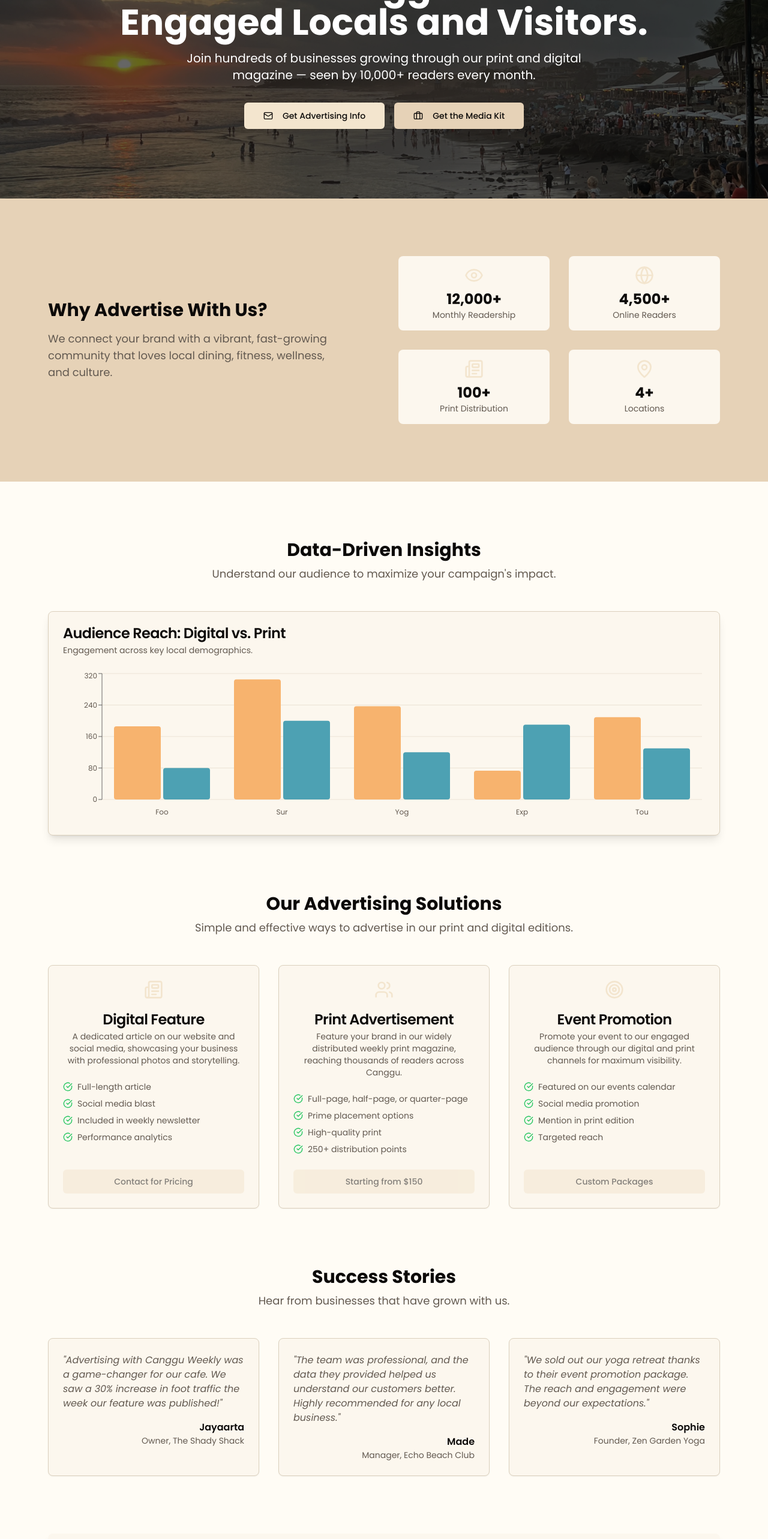
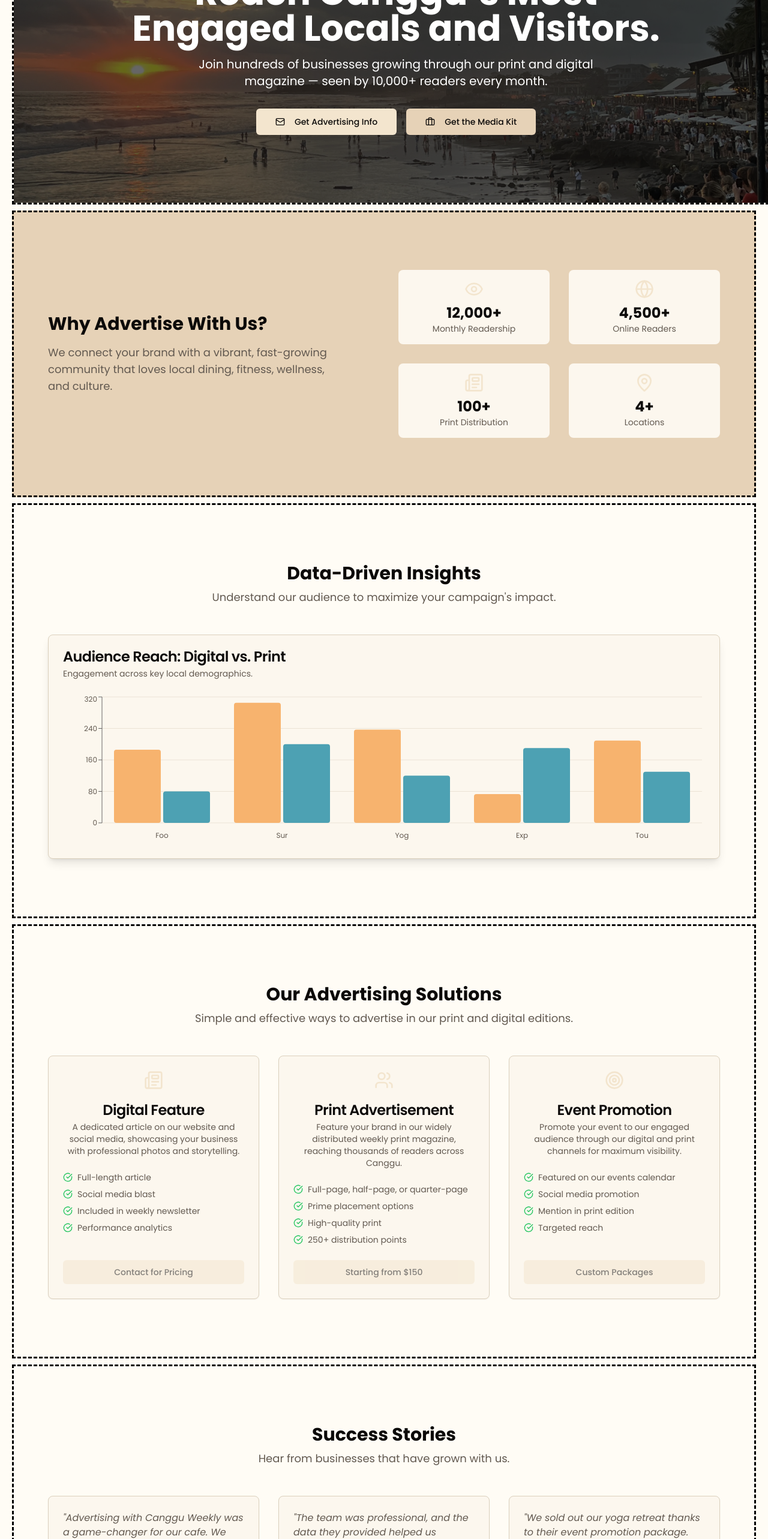
Before and after one commit to SpicyChickenDoang/canggu-weekly, a Next.js app: page /advertisers in a window 1280 px wide. Shown: the part 234-2800 px from the top of the page at 60% size. Built offline with nearby package versions, Linux system fonts and the light colour scheme.

Commit message:
in routes /advertisers, add these classname to the section tags
"border

```diff
--- a/src/app/advertisers/page.tsx
+++ b/src/app/advertisers/page.tsx
@@ -11,13 +11,10 @@ export default function AdvertisersPage() {
     <div className="bg-background">
       <HeroSection />
       <AudienceStatsSection />
-
-      <div className="container mx-auto max-w-6xl px-4 py-16 md:py-24 space-y-24">
-        <DataInsightsSection />
-        <SolutionsSection />
-        <TestimonialsSection />
-        <CtaSection />
-      </div>
+      <DataInsightsSection />
+      <SolutionsSection />
+      <TestimonialsSection />
+      <CtaSection />
     </div>
   );
 }
--- a/src/components/advertisers/audience-stats-section.tsx
+++ b/src/components/advertisers/audience-stats-section.tsx
@@ -4,7 +4,7 @@ import { Eye, Globe, Newspaper, MapPin } from 'lucide-react';
 
 export function AudienceStatsSection() {
     return (
-        <section className="bg-muted">
+        <section className="bg-muted border-black mx-5 my-[10px] border-dashed border-[3px]">
             <div className="container mx-auto max-w-6xl px-4 py-16 md:py-24">
                 <div className="grid grid-cols-1 md:grid-cols-2 gap-12 items-center">
                     <div className="md:pr-12">
--- a/src/components/advertisers/cta-section.tsx
+++ b/src/components/advertisers/cta-section.tsx
@@ -17,7 +17,7 @@ const TelegramIcon = (props: React.SVGProps<SVGSVGElement>) => (
 
 export function CtaSection() {
     return (
-        <section id="contact" className="rounded-lg bg-card p-10 text-center shadow-lg">
+        <section id="contact" className="rounded-lg bg-card p-10 text-center shadow-lg border-black mx-5 my-[10px] border-dashed border-[3px]">
             <h3 className="font-headline text-3xl font-bold">Ready to Grow Your Business?</h3>
             <p className="mx-auto mt-4 max-w-xl text-muted-foreground">
                 Our team is ready to help you create the perfect advertising campaign. Get in touch today to receive our media kit and discuss your options.
--- a/src/components/advertisers/data-insights-section.tsx
+++ b/src/components/advertisers/data-insights-section.tsx
@@ -25,7 +25,8 @@ const chartConfig = {
 
 export function DataInsightsSection() {
     return (
-        <section>
+        <section className="border-black mx-5 my-[10px] border-dashed border-[3px] py-16 md:py-24">
+          <div className="container mx-auto max-w-6xl px-4">
             <div className="text-center mb-12">
                 <h2 className="font-headline text-3xl font-bold">Data-Driven Insights</h2>
                 <p className="mt-2 text-lg text-muted-foreground">
@@ -59,6 +60,7 @@ export function DataInsightsSection() {
                   </ChartContainer>
               </CardContent>
             </Card>
+          </div>
         </section>
     )
 }
--- a/src/components/advertisers/hero-section.tsx
+++ b/src/components/advertisers/hero-section.tsx
@@ -7,7 +7,7 @@ import { Mail, Briefcase } from 'lucide-react';
 
 export function HeroSection() {
   return (
-    <section className="relative h-[60vh] min-h-[500px] w-full">
+    <section className="relative h-[60vh] min-h-[500px] w-full border-black mx-5 my-[10px] border-dashed border-[3px] overflow-hidden">
       <Image
         src="/images/img-7.webp"
         alt="Business meeting in a tropical location"
--- a/src/components/advertisers/solutions-section.tsx
+++ b/src/components/advertisers/solutions-section.tsx
@@ -30,7 +30,8 @@ const advertisingOptions = [
 
 export function SolutionsSection() {
     return (
-        <section>
+        <section className="border-black mx-5 my-[10px] border-dashed border-[3px] py-16 md:py-24">
+          <div className="container mx-auto max-w-6xl px-4">
             <div className="text-center mb-12">
                 <h2 className="font-headline text-3xl font-bold">Our Advertising Solutions</h2>
                 <p className="mt-2 text-lg text-muted-foreground">
@@ -61,6 +62,7 @@ export function SolutionsSection() {
                   </Card>
               ))}
             </div>
+          </div>
         </section>
     );
 }
--- a/src/components/advertisers/testimonials-section.tsx
+++ b/src/components/advertisers/testimonials-section.tsx
@@ -22,7 +22,8 @@ const testimonials = [
 
 export function TestimonialsSection() {
     return (
-        <section>
+        <section className="border-black mx-5 my-[10px] border-dashed border-[3px] py-16 md:py-24">
+            <div className="container mx-auto max-w-6xl px-4">
               <div className="text-center mb-12">
                   <h2 className="font-headline text-3xl font-bold">Success Stories</h2>
                   <p className="mt-2 text-lg text-muted-foreground">
@@ -42,6 +43,7 @@ export function TestimonialsSection() {
                       </Card>
                   ))}
               </div>
+            </div>
         </section>
     );
 }
```
Lines whose indentation alone changed are shown as unchanged.
